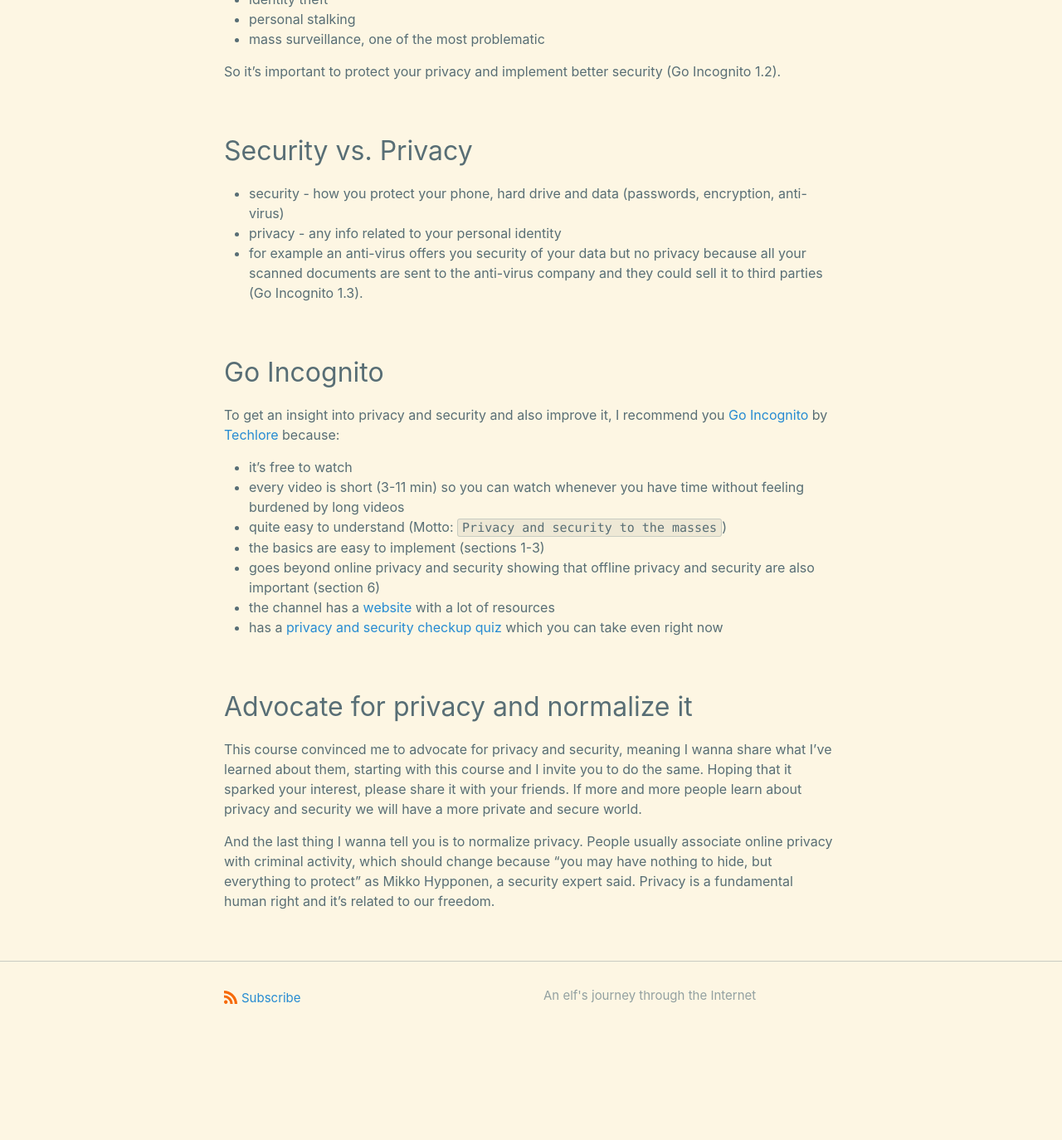
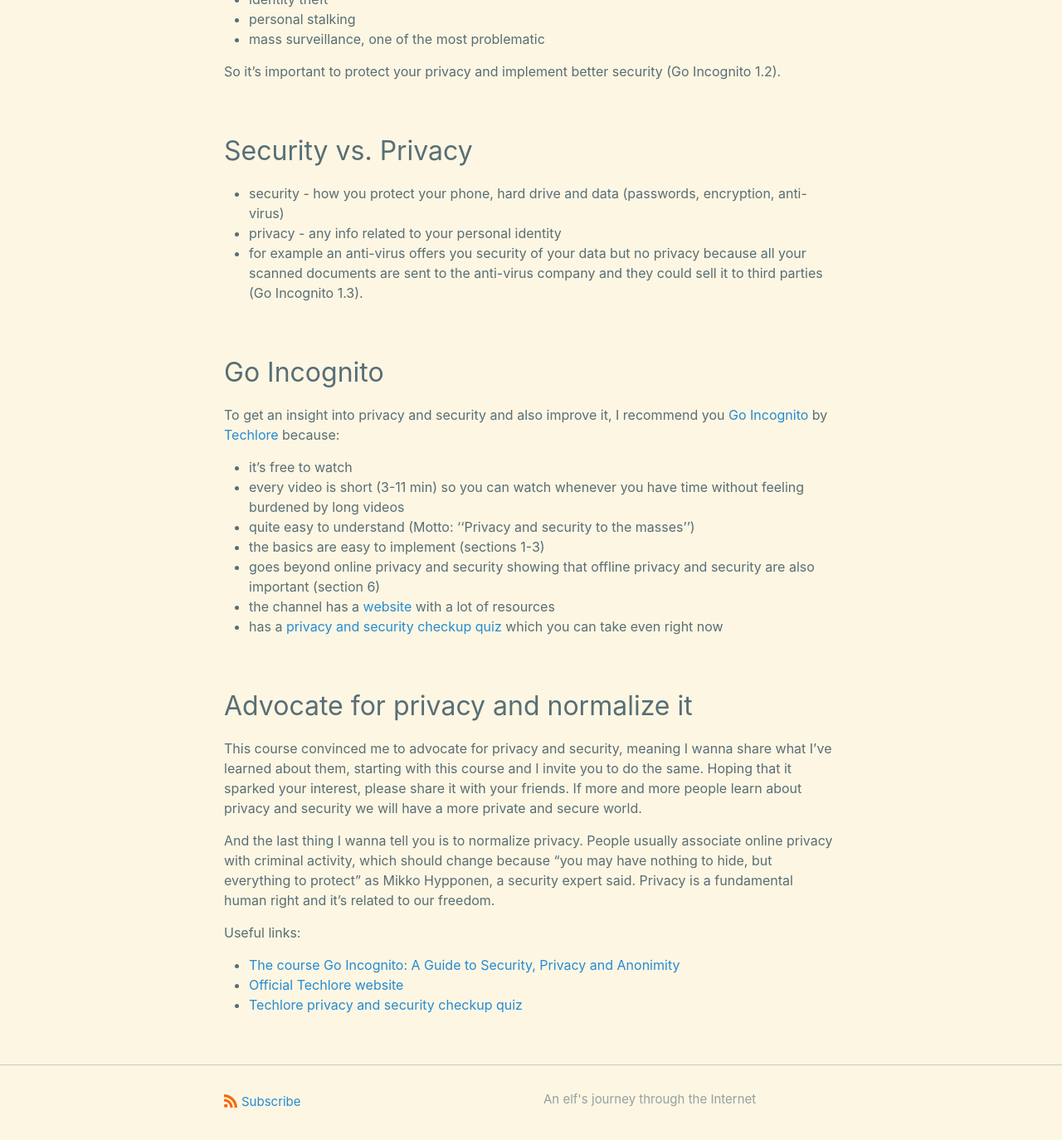
Before and after one commit to joyous-elf/my-blog, a Jekyll site: the page built from _posts/2021-01-09-privacy-and-security-online.md, in a window 1280 px wide and 1400 px high, scrolled down 573 px. Shown: the top 1374 px of the window at 83% size. Built offline with Jekyll 4.4.1, drawn with Linux system fonts in a browser that asks for light colours; before the commit the page ends 1847 px from its top, so only the background shows below that.

Commit message:
Update about me and a post

```diff
--- a/_posts/2021-01-09-privacy-and-security-online.md
+++ b/_posts/2021-01-09-privacy-and-security-online.md
@@ -27,7 +27,7 @@
 To get an insight into privacy and security and also improve it, I recommend you [Go Incognito](https://www.youtube.com/watch?v=jGR8_BcXIgw&list=PL3KeV6Ui_4CayDGHw64OFXEPHgXLkrtJO) by [Techlore](https://www.youtube.com/channel/UCs6KfncB4OV6Vug4o_bzijg) because:
 - it's free to watch
 - every video is short (3-11 min) so you can watch whenever you have time without feeling burdened by long videos
-- quite easy to understand (Motto: `Privacy and security to the masses`)
+- quite easy to understand (Motto: ''Privacy and security to the masses'')
 - the basics are easy to implement (sections 1-3)
 - goes beyond online privacy and security showing that offline privacy and security are also important (section 6)
 - the channel has a [website](https://techlore.tech/) with a lot of resources
@@ -38,3 +38,8 @@
 This course convinced me to advocate for privacy and security, meaning I wanna share what I've learned about them, starting with this course and I invite you to do the same. Hoping that it sparked your interest, please share it with your friends. If more and more people learn about privacy and security we will have a more private and secure world.
 
 And the last thing I wanna tell you is to normalize privacy. People usually associate online privacy with criminal activity, which should change  because "you may have nothing to hide, but everything to protect" as Mikko Hypponen, a security expert said. Privacy is a fundamental human right and it's related to our freedom.
+
+Useful links:
+- [The course Go Incognito: A Guide to Security, Privacy and Anonimity](https://www.youtube.com/watch?v=jGR8_BcXIgw&list=PL3KeV6Ui_4CayDGHw64OFXEPHgXLkrtJO)
+- [Official Techlore website](https://techlore.tech/)
+- [Techlore privacy and security checkup quiz](https://techlore.tech/spa.html)
```
Also changed, not shown: about.md (+2 -2 lines).
